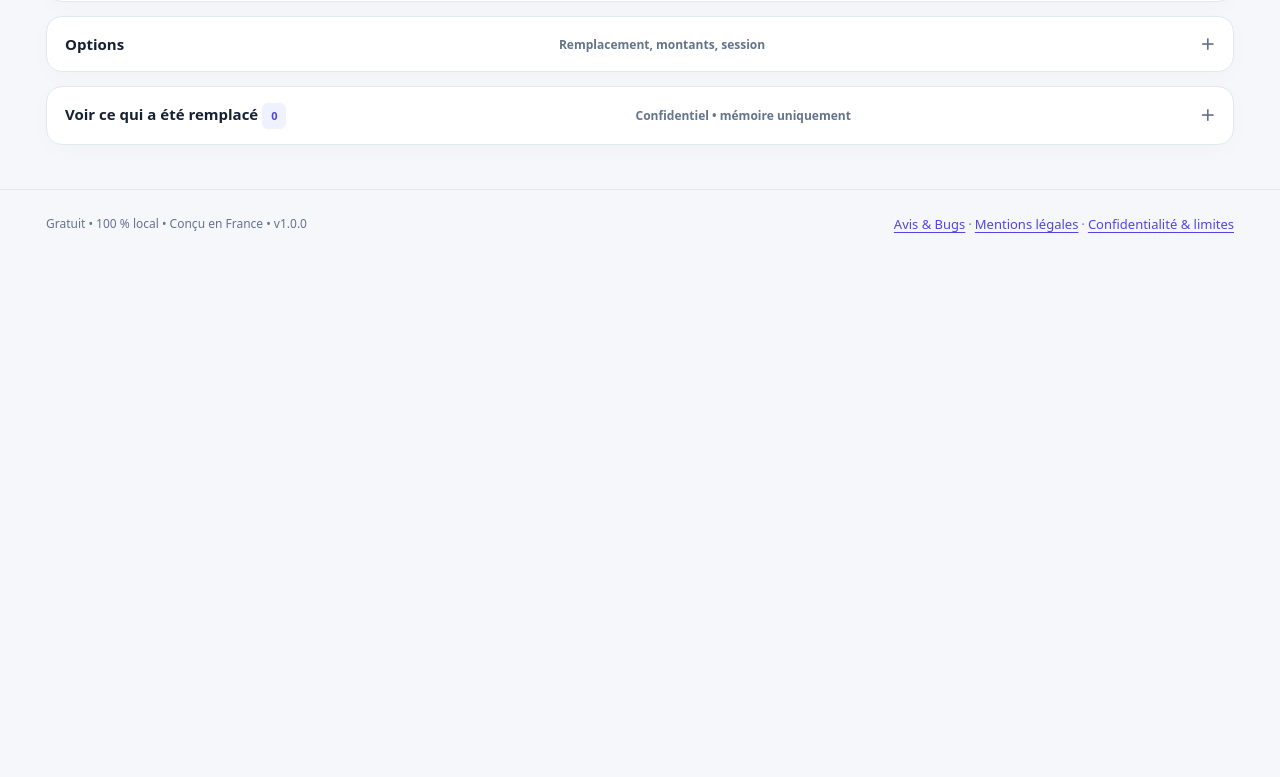
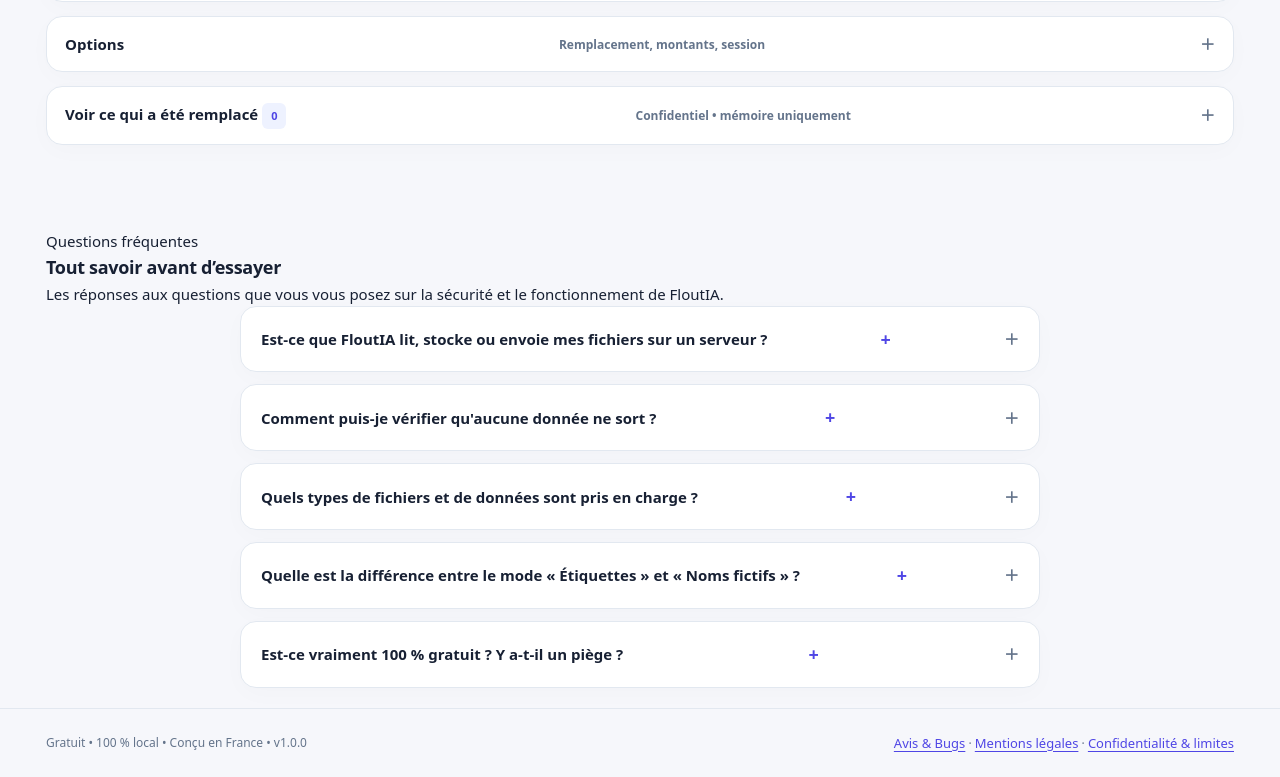
Before and after one commit to FloutIAfr/FloutIA, a plain HTML site: page index.html in a window 1280 px wide. Shown: the part 1462-2239 px from the top of the page. Before the commit the page ends 1721 px from the top, so only its background shows below. Drawn offline with Linux system fonts and the light colour scheme.

```diff
--- a/index.html
+++ b/index.html
@@ -366,7 +366,66 @@ dialog::backdrop{background:#02061799;backdrop-filter:blur(4px)}
     </div>
   </details>
 </main>
-
+<!-- ==================== FAQ ==================== -->
+  <section id="faq" class="block container" style="margin-top: 40px; margin-bottom: 20px;">
+    <div class="sec-head">
+      <div class="sec-eyebrow">Questions fréquentes</div>
+      <h2>Tout savoir avant d’essayer</h2>
+      <p>Les réponses aux questions que vous vous posez sur la sécurité et le fonctionnement de FloutIA.</p>
+    </div>
+
+    <div class="faq" style="display: grid; gap: 12px; max-width: 800px; margin: 0 auto;">
+      <details class="card" style="padding: 0 20px;">
+        <summary style="cursor: pointer; list-style: none; padding: 18px 0; font-weight: 700; display: flex; justify-content: space-between; align-items: center; gap: 14px;">
+          Est-ce que FloutIA lit, stocke ou envoie mes fichiers sur un serveur ?
+          <span style="color: var(--accent); font-size: 18px;">+</span>
+        </summary>
+        <p style="padding-bottom: 18px; font-size: 14px; color: var(--muted);">
+          <strong>Non, absolument pas.</strong> Tout le traitement (y compris l'analyse des textes et la décompression/lecture des fichiers Excel <code>.xlsx</code>) s'exécute 100 % en local dans la mémoire vive (RAM) de votre navigateur. Aucune donnée ne quitte votre appareil, et tout est effacé dès que vous fermez ou rechargez la page.
+        </p>
+      </details>
+
+      <details class="card" style="padding: 0 20px;">
+        <summary style="cursor: pointer; list-style: none; padding: 18px 0; font-weight: 700; display: flex; justify-content: space-between; align-items: center; gap: 14px;">
+          Comment puis-je vérifier qu'aucune donnée ne sort ?
+          <span style="color: var(--accent); font-size: 18px;">+</span>
+        </summary>
+        <p style="padding-bottom: 18px; font-size: 14px; color: var(--muted);">
+          C'est vérifiable en 5 secondes : ouvrez les outils développeur de votre navigateur (touche <strong>F12</strong>), allez dans l'onglet <strong>Réseau</strong>, puis masquez un texte ou un fichier Excel. Vous constaterez qu'aucune requête réseau n'est émise. Vous pouvez même couper votre Wi-Fi : l'outil continuera de fonctionner parfaitement.
+        </p>
+      </details>
+
+      <details class="card" style="padding: 0 20px;">
+        <summary style="cursor: pointer; list-style: none; padding: 18px 0; font-weight: 700; display: flex; justify-content: space-between; align-items: center; gap: 14px;">
+          Quels types de fichiers et de données sont pris en charge ?
+          <span style="color: var(--accent); font-size: 18px;">+</span>
+        </summary>
+        <p style="padding-bottom: 18px; font-size: 14px; color: var(--muted);">
+          FloutIA gère les textes libres (emails, contrats), les tableaux (fichiers <code>.xlsx</code> multi-feuilles, <code>.csv</code>, <code>.tsv</code>, ou copier-coller direct depuis Excel), ainsi que le code source, les logs d'erreurs et les fichiers de configuration <code>.env</code>. Côté données, il détecte automatiquement les noms (via civilités), emails, téléphones, IBAN, cartes bancaires, NIR (Sécurité sociale), SIREN/SIRET, clés API, tokens et adresses postales.
+        </p>
+      </details>
+
+      <details class="card" style="padding: 0 20px;">
+        <summary style="cursor: pointer; list-style: none; padding: 18px 0; font-weight: 700; display: flex; justify-content: space-between; align-items: center; gap: 14px;">
+          Quelle est la différence entre le mode « Étiquettes » et « Noms fictifs » ?
+          <span style="color: var(--accent); font-size: 18px;">+</span>
+        </summary>
+        <p style="padding-bottom: 18px; font-size: 14px; color: var(--muted);">
+          Le mode <strong>Étiquettes</strong> (par défaut) remplace vos données par <code>[PERSONNE_1]</code>, <code>[IBAN_1]</code>, etc. C'est le plus sûr car l'IA ne déforme jamais ces balises au retour. Le mode <strong>Noms fictifs</strong> remplace les noms par de faux prénoms aléatoires pour rendre le prompt plus naturel à lire, mais attention : si l'IA raccourcit le prénom dans sa réponse, la restauration automatique peut parfois échouer.
+        </p>
+      </details>
+
+      <details class="card" style="padding: 0 20px;">
+        <summary style="cursor: pointer; list-style: none; padding: 18px 0; font-weight: 700; display: flex; justify-content: space-between; align-items: center; gap: 14px;">
+          Est-ce vraiment 100 % gratuit ? Y a-t-il un piège ?
+          <span style="color: var(--accent); font-size: 18px;">+</span>
+        </summary>
+        <p style="padding-bottom: 18px; font-size: 14px; color: var(--muted);">
+          Oui, c'est totalement gratuit, sans inscription, sans publicité et sans limite cachée. Aucun compte n'est requis pour utiliser l'outil.
+        </p>
+      </details>
+    </div>
+  </section>
 <footer>
   <div class="container footer-inner">
     <span>Gratuit • 100 % local • Conçu en France • v<span id="app-version"></span></span>
```
